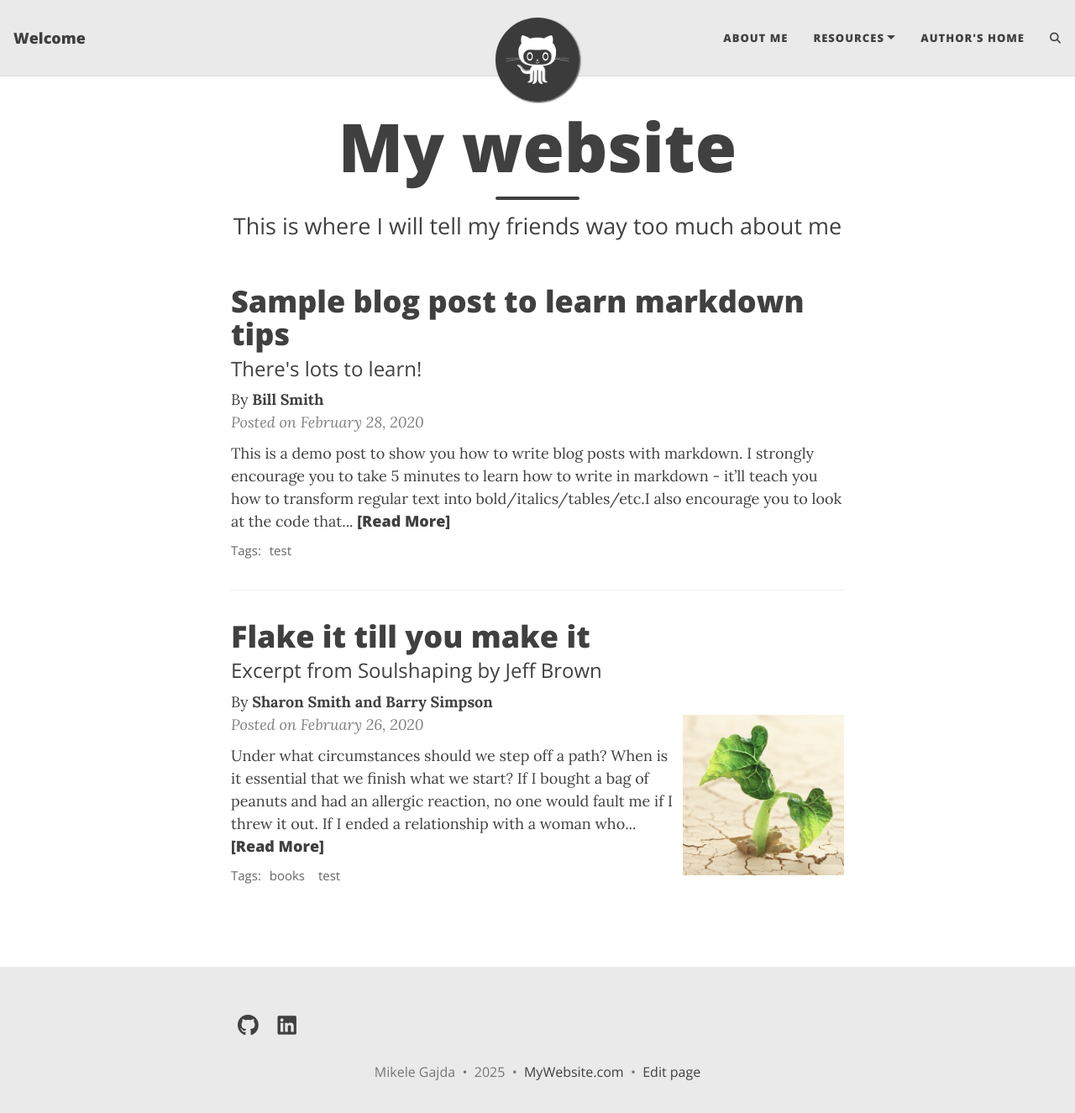
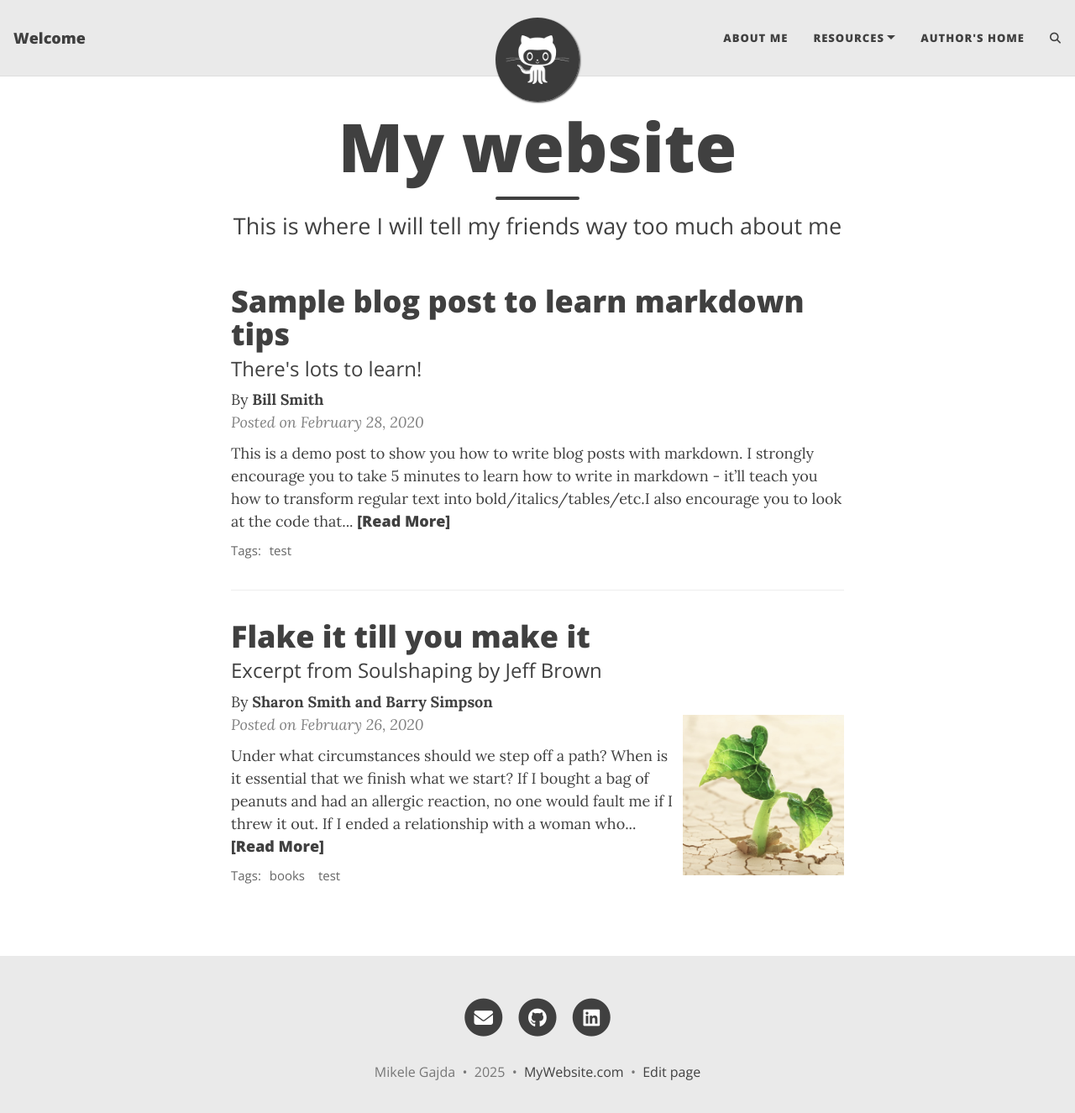
Before and after one commit to mikelegajda/my_home, a Jekyll site: the page built from index.html, in a window 1280 px wide and 1338 px high. Shown: the top 1325 px of the window at 84% size. Built offline with Jekyll 4.4.1, drawn with Linux system fonts in a browser that asks for light colours; the list of posts is cut into pages by our own code; comment, search, counter and statistics services are not loaded.

Commit message:
footer update with names

```diff
--- a/_config.yml
+++ b/_config.yml
@@ -53,17 +53,17 @@ round-avatar: true
 # You can change the order that they show up on the page by changing the order here.
 # Uncomment the links you want to show and add your information to each one.
 social-network-links:
-  email: "someone@example.com"
-  rss: true  # remove this line if you don't want to show an RSS link at the bottom
-  facebook: deanattali
-  github: daattali
-  twitter: daattali
-  patreon: DeanAttali
-  youtube: "@daattali"
-  whatsapp: 15551212
+  email: "mikelegajda@gmail.com"
+  # rss: true  # remove this line if you don't want to show an RSS link at the bottom
+  # facebook: deanattali
+  github: mikelegajda
+  # twitter: daattali
+  # patreon: DeanAttali
+  # youtube: "@daattali"
+  # whatsapp: 15551212
 #  medium: yourname
 #  reddit: yourname or r/yoursubreddit
-#  linkedin: daattali
+  linkedin: mikele-gajda
 #  xing: yourname
 #  stackoverflow: "3943160/daattali"
 #  snapchat: deanat78
--- a/_includes/footer.html
+++ b/_includes/footer.html
@@ -2,32 +2,14 @@
   <div class="container-md beautiful-jekyll-footer">
     <div class="row">
       <div class="col-xl-8 offset-xl-2 col-lg-10 offset-lg-1">
-        <div class="social-icons" style="margin-bottom: 1.5rem;">
-          {% if site.email %}
-            <a href="mailto:{{ site.email }}" title="Email me" style="font-size: 1.6rem; margin: 0 0.5rem;">
-              <i class="fas fa-envelope"></i>
-            </a>
+      {% include social-networks-links.html %}
+      {% if page.footer-extra %}
+        <div class="footer-custom-content">
+          {% for file in page.footer-extra %}
+            {% include {{ file }} %}
+          {% endfor %}
+        </div>
       {% endif %}
-
-          {% if site.github_username %}
-            <a href="https://github.com/{{ site.github_username }}" title="GitHub" style="font-size: 1.6rem; margin: 0 0.5rem;">
-              <i class="fab fa-github"></i>
-            </a>
-          {% endif %}
-
-          {% if site.linkedin_username %}
-            <a href="https://www.linkedin.com/in/{{ site.linkedin_username }}" title="LinkedIn" style="font-size: 1.6rem; margin: 0 0.5rem;">
-              <i class="fab fa-linkedin"></i>
-            </a>
-          {% endif %}
-
-          {% if site.google_scholar %}
-            <a href="{{ site.google_scholar }}" title="Google Scholar" style="font-size: 1.6rem; margin: 0 0.5rem;">
-              <i class="ai ai-google-scholar"></i>
-            </a>
-          {% endif %}
-        </div>
-
       <p class="copyright text-muted">
       {% if site.author %}
         {{ site.author }}
@@ -53,7 +35,6 @@
         &nbsp;&bull;&nbsp;
         <a title="Edit this page on GitHub" href="{{ site.github.repository_url }}/edit/{{ site.github.source.branch }}/{{ page.path }}" class="text_muted">Edit page</a>
        {% endif%}
-        </p>
       </div>
     </div>
   </div>
```
Lines whose indentation alone changed are shown as unchanged.
